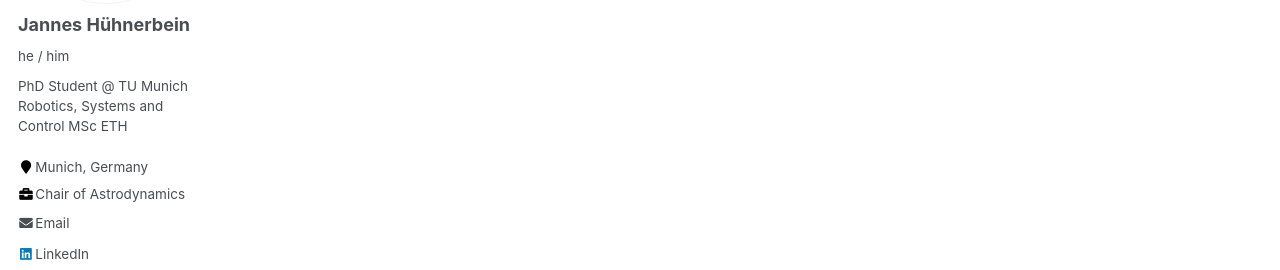
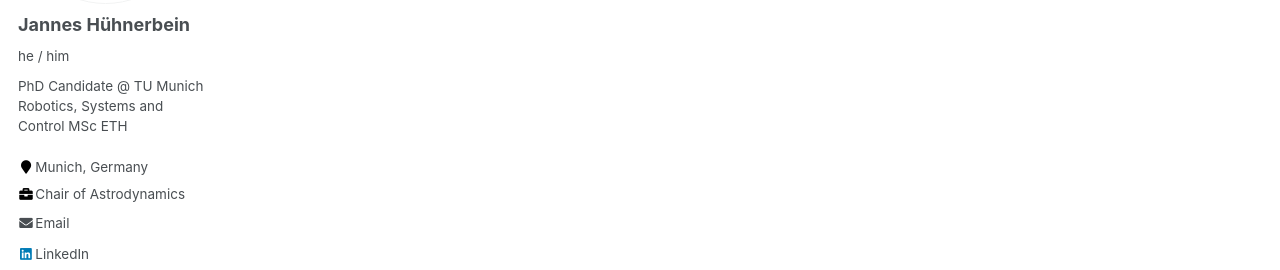
Before and after one commit to janneshb/huehnerbe.in, a Jekyll site: the page built from _pages/tag-archive.html, in a window 1280 px wide. Shown: the part 289-559 px from the top of the page. Built offline with Jekyll 4.4.1, drawn with Linux system fonts in a browser that asks for light colours; some web fonts are replaced; comment, search, counter and statistics services are not loaded.

Commit message:
minor changes

```diff
--- a/_config.yml
+++ b/_config.yml
@@ -24,7 +24,7 @@ author:
   avatar: "profile.jpeg"
   name: "Jannes Hühnerbein"
   pronouns: "he / him"
-  bio: "PhD Student @ TU Munich<br>Robotics, Systems and Control MSc ETH"
+  bio: "PhD Candidate @ TU Munich<br>Robotics, Systems and Control MSc ETH"
   location: "Munich, Germany"
   employer: "Chair of Astrodynamics"
   uri:
```
